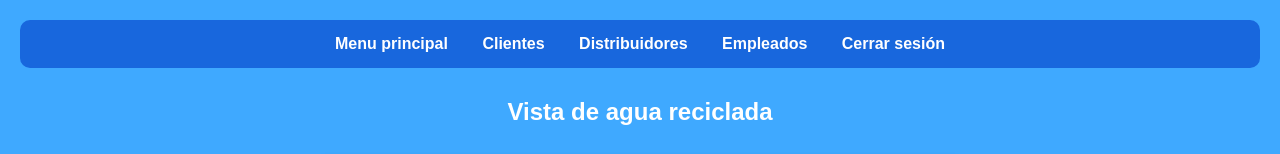
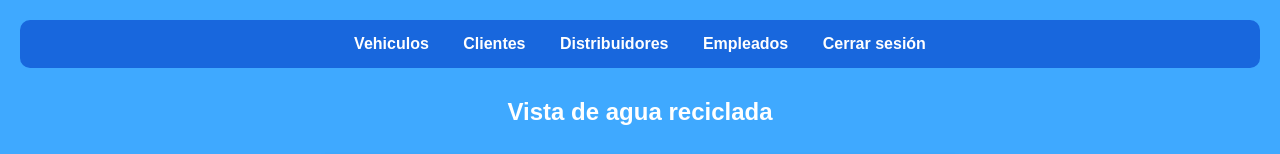
Before and after one commit to pablon1901/aguas, a website: page public/agua_reciclada.html in a window 1280 px wide. Shown: the top 154 px of the page. Drawn offline with Linux system fonts and the light colour scheme; no server answers.

Commit message:
Fix: corregido error y añadido nuevo archivo HTML

```diff
--- a/public/agua_reciclada.html
+++ b/public/agua_reciclada.html
@@ -10,7 +10,7 @@
 
     <!-- Menu de navegacion -->
      <div class="menu">
-        <a href="vehiculos.html">Menu principal</a>
+        <a href="vehiculos.html">Vehiculos</a>
         <a href="clientes.html">Clientes</a>
         <a href="distribuidores.html">Distribuidores</a>
         <a href="empleados.html">Empleados</a>
```
Also changed, not shown: public/distribuidores.html (added, +1 -0 lines).
